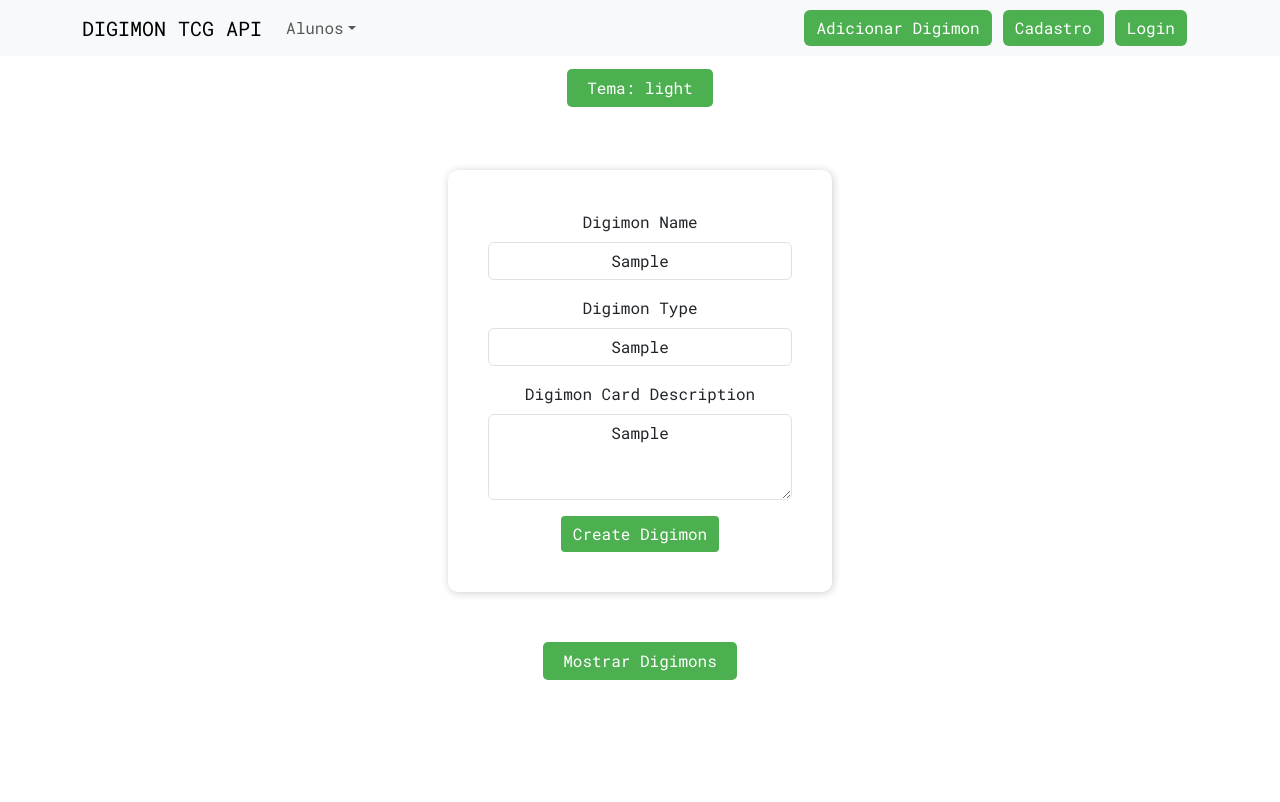
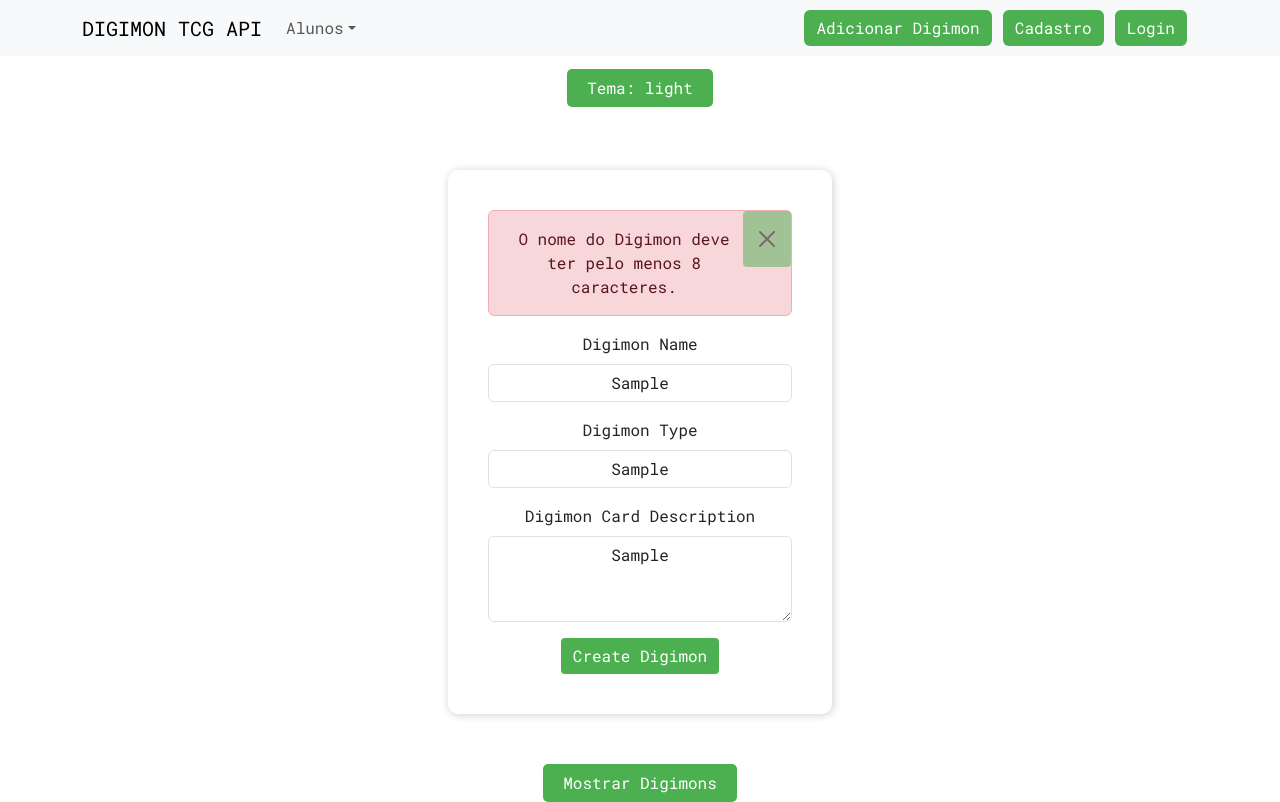
Before and after one commit to duduvf11/Digimon-TCG-API, a React (Vite) app in the folder app/: page /Digimon-TCG-API/insertion in a window 1280 px wide. Both pictures are taken after typing "Sample", "Sample", "Sample" into the empty fields and a click on the button "Create Digimon". Built offline with nearby package versions, Linux system fonts and the light colour scheme; no server answers.

Commit message:
Forms validation

```diff
--- a/app/src/components/InsertDigimon/InsertDigimon.jsx
+++ b/app/src/components/InsertDigimon/InsertDigimon.jsx
@@ -1,8 +1,9 @@
-import { useContext } from 'react';
+import { useContext, useState} from 'react';
 import "./InsertDigimon.css";
 
 import Button from 'react-bootstrap/Button';
 import Form from 'react-bootstrap/Form';
+import Alert from 'react-bootstrap/Alert';
 
 import axios from 'axios';
 import { ThemeContext } from '../../context/ThemeContext';
@@ -10,12 +11,61 @@ import { ThemeContext } from '../../context/ThemeContext';
 const InsertDigimon = () => {
     const { theme } = useContext(ThemeContext);
 
+    const [alertMessage, setAlertMessage] = useState(null); // Estado para a mensagem de alerta
+    const [alertVariant, setAlertVariant] = useState('danger'); // Estado para o tipo de alerta (danger, success, etc.)
+
     const handleSubmit = (event) => {
         event.preventDefault();
 
         const digimonName = event.target.formDigimonName.value;
         const digimonType = event.target.formDigimonType.value;
         const digimonDescription = event.target.formDigimonCardDescription.value;
+
+            // Validações
+            if (digimonName.trim() === '') {
+                setAlertMessage('O nome do Digimon não pode estar vazio.');
+                setAlertVariant('danger');
+                return;
+            }
+
+            if (digimonName.length < 8) {
+                setAlertMessage('O nome do Digimon deve ter pelo menos 8 caracteres.');
+                setAlertVariant('danger');
+                return;
+            }
+
+            if (!digimonName.toLowerCase().endsWith('mon')) {
+                setAlertMessage('O nome do Digimon deve terminar com "mon".');
+                setAlertVariant('danger');
+                return;
+            }
+
+            if (digimonType.trim() === '') {
+                setAlertMessage('O tipo do Digimon não pode estar vazio.');
+                setAlertVariant('danger');
+                return;
+            }
+
+            if (digimonType.length < 6) {
+                setAlertMessage('O tipo do Digimon deve ter pelo menos 6 caracteres.');
+                setAlertVariant('danger');
+                return;
+            }
+
+            if (digimonDescription.trim() === '') {
+                setAlertMessage('A descrição do Digimon não pode estar vazia.');
+                setAlertVariant('danger');
+                return;
+            }
+
+            if (digimonDescription.length < 15) {
+                setAlertMessage('A descrição do Digimon deve ter pelo menos 10 caracteres.');
+                setAlertVariant('danger');
+                return;
+            }
+
+            // Limpa a mensagem de alerta ao enviar com sucesso
+            setAlertMessage(null);
 
         const requestBody = {
             name: digimonName,
@@ -30,9 +80,12 @@ const InsertDigimon = () => {
             withCredentials: true, // Isso garante que o cookie de autenticação seja enviado
         })
         .then(response => {
-            console.log('Success:', response.data);
+            setAlertMessage('Digimon criado com sucesso!');
+            setAlertVariant('success');
         })
         .catch((error) => {
+            setAlertMessage('Erro ao criar Digimon.');
+            setAlertVariant('danger');
             console.error('Error:', error);
         });
     }
@@ -40,6 +93,11 @@ const InsertDigimon = () => {
     return (
         <div>
             <Form className='Insert_container' data-bs-theme={theme} onSubmit={handleSubmit}>
+                {alertMessage && (
+                    <Alert variant={alertVariant} onClose={() => setAlertMessage(null)} dismissible>
+                        {alertMessage}
+                    </Alert>
+                )}
                 <Form.Group className="mb-3" controlId="formDigimonName">
                     <Form.Label>Digimon Name</Form.Label>
                     <Form.Control type="digimon_name" placeholder="Enter Digimon Name"/>
--- a/app/src/components/Login/LoginForm.jsx
+++ b/app/src/components/Login/LoginForm.jsx
@@ -17,9 +17,41 @@ const LoginForm = () => {
     const [alertMessage, setAlertMessage] = useState(null);
     const [alertVariant, setAlertVariant] = useState('');
 
-
     const handleSubmit = (e) => {
         e.preventDefault();
+
+        if (user.trim() === '') {
+            setAlertMessage('O campo Username não pode estar vazio.');
+            setAlertVariant('danger');
+            return;
+        }
+
+        if (user.length < 5) {
+            setAlertMessage('O Username deve ter pelo menos 5 caracteres.');
+            setAlertVariant('danger');
+            return;
+        }
+
+        if (password.trim() === '') {
+            setAlertMessage('O campo Senha não pode estar vazio.');
+            setAlertVariant('danger');
+            return;
+        }
+
+        if (password.length < 6) {
+            setAlertMessage('A Senha deve ter pelo menos 6 caracteres.');
+            setAlertVariant('danger');
+            return;
+        }
+
+        const hasNumber = /\d/;
+        const hasLetter = /[a-zA-Z]/;
+
+        if (!hasNumber.test(password) || !hasLetter.test(password)) {
+            setAlertMessage('A Senha deve conter pelo menos uma letra e um número.');
+            setAlertVariant('danger');
+            return;
+        }
 
         axios.post('http://localhost:3030/user/login', { user, password }, { withCredentials: true })
         .then(response => {
@@ -39,12 +71,11 @@ const LoginForm = () => {
 
     return (
         <Form className='Login_container' data-bs-theme={theme} onSubmit={handleSubmit}>
-        {alertMessage && (
-          <Alert variant={alertVariant} onClose={() => setAlertMessage(null)} dismissible>
-              {alertMessage}
-          </Alert>
-        )}
-
+            {alertMessage && (
+            <Alert variant={alertVariant} onClose={() => setAlertMessage(null)} dismissible>
+                {alertMessage}
+            </Alert>
+            )}
             <Form.Group className="mb-3" controlId="formBasicUsername">
                 <Form.Label>Username</Form.Label>
                 <Form.Control
--- a/app/src/components/Signup/SignupForm.jsx
+++ b/app/src/components/Signup/SignupForm.jsx
@@ -20,6 +20,39 @@ const SignupForm = () => {
 
     const handleSubmit = (e) => {
         e.preventDefault();
+
+        if (user.trim() === '') {
+          setAlertMessage('O campo Username não pode estar vazio.');
+          setAlertVariant('danger');
+          return;
+        }
+
+        if (user.length < 5) {
+            setAlertMessage('O Username deve ter pelo menos 5 caracteres.');
+            setAlertVariant('danger');
+            return;
+        }
+
+        if (password.trim() === '') {
+            setAlertMessage('O campo Senha não pode estar vazio.');
+            setAlertVariant('danger');
+            return;
+        }
+
+        if (password.length < 6) {
+            setAlertMessage('A Senha deve ter pelo menos 6 caracteres.');
+            setAlertVariant('danger');
+            return;
+        }
+
+        const hasNumber = /\d/;
+        const hasLetter = /[a-zA-Z]/;
+
+        if (!hasNumber.test(password) || !hasLetter.test(password)) {
+            setAlertMessage('A Senha deve conter pelo menos uma letra e um número.');
+            setAlertVariant('danger');
+            return;
+        }
 
         axios.post('http://localhost:3030/user/new', { user, password })
         .then(() => {
```
